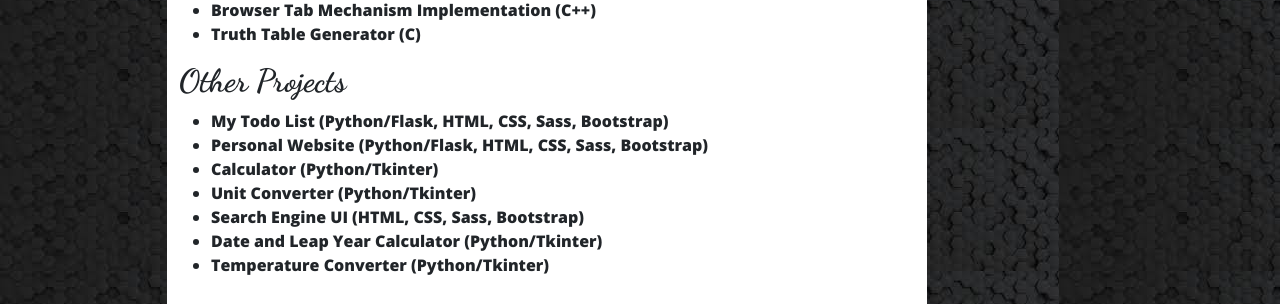
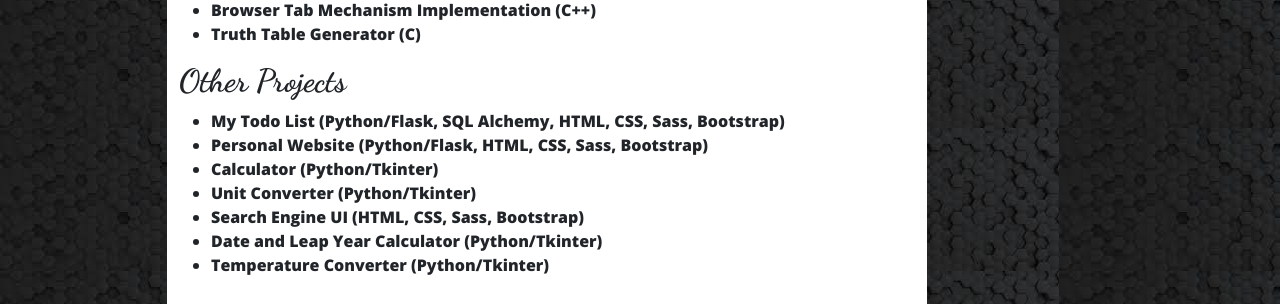
Before and after one commit to B-Akcan/Personal-Website, a Flask app: page /projects in a window 1280 px wide. Shown: the part 873-1177 px from the top of the page. Run offline with Flask 2, Linux system fonts and the light colour scheme.

Commit message:
Update projects.html

```diff
--- a/templates/projects.html
+++ b/templates/projects.html
@@ -14,7 +14,7 @@
         </ul>
     <h2>Other Projects</h2>
         <ul>
-            <li>My Todo List (Python/Flask, HTML, CSS, Sass, Bootstrap)</li>
+            <li>My Todo List (Python/Flask, SQL Alchemy, HTML, CSS, Sass, Bootstrap)</li>
             <li>Personal Website (Python/Flask, HTML, CSS, Sass, Bootstrap)</li>
             <li>Calculator (Python/Tkinter)</li>
             <li>Unit Converter (Python/Tkinter)</li>
```
